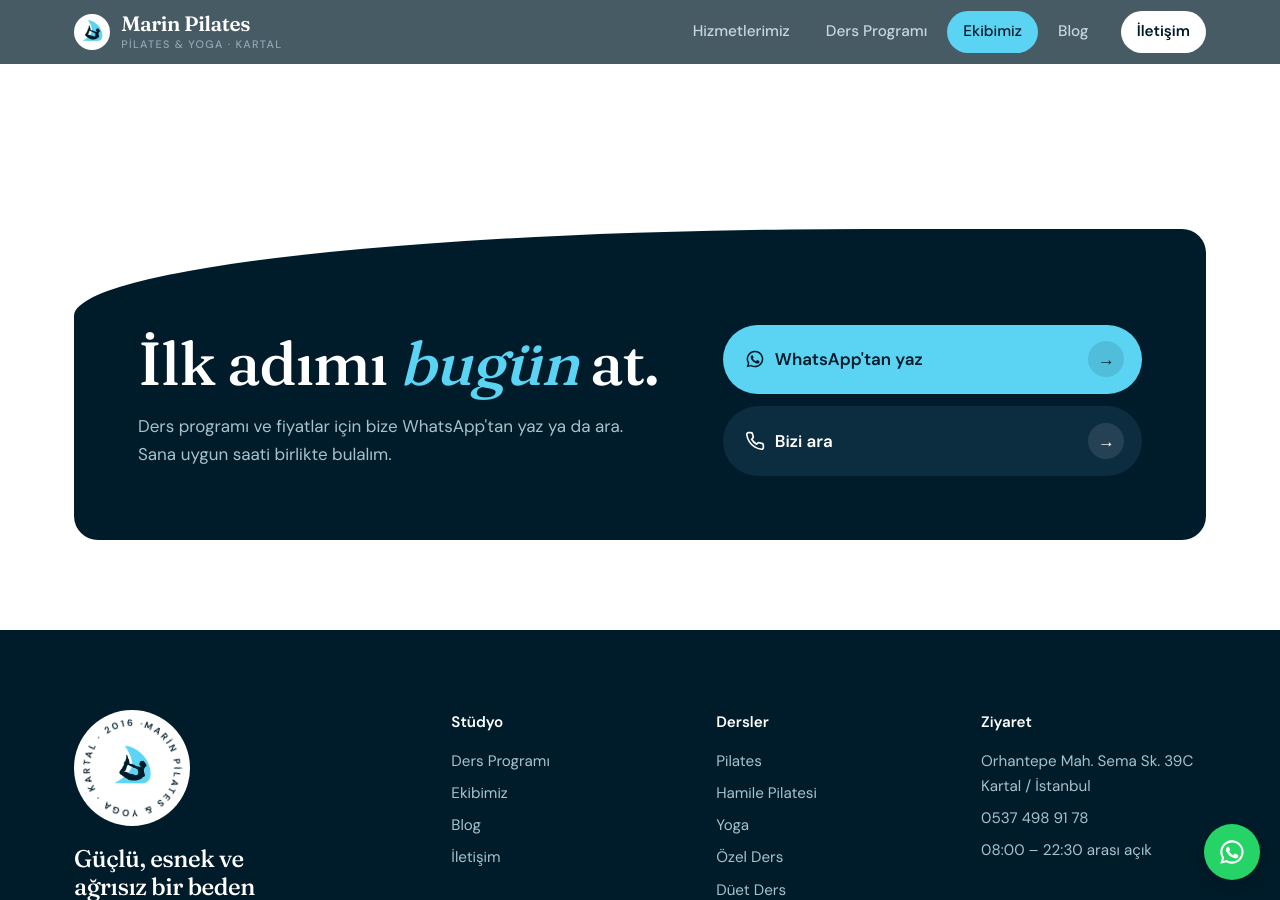
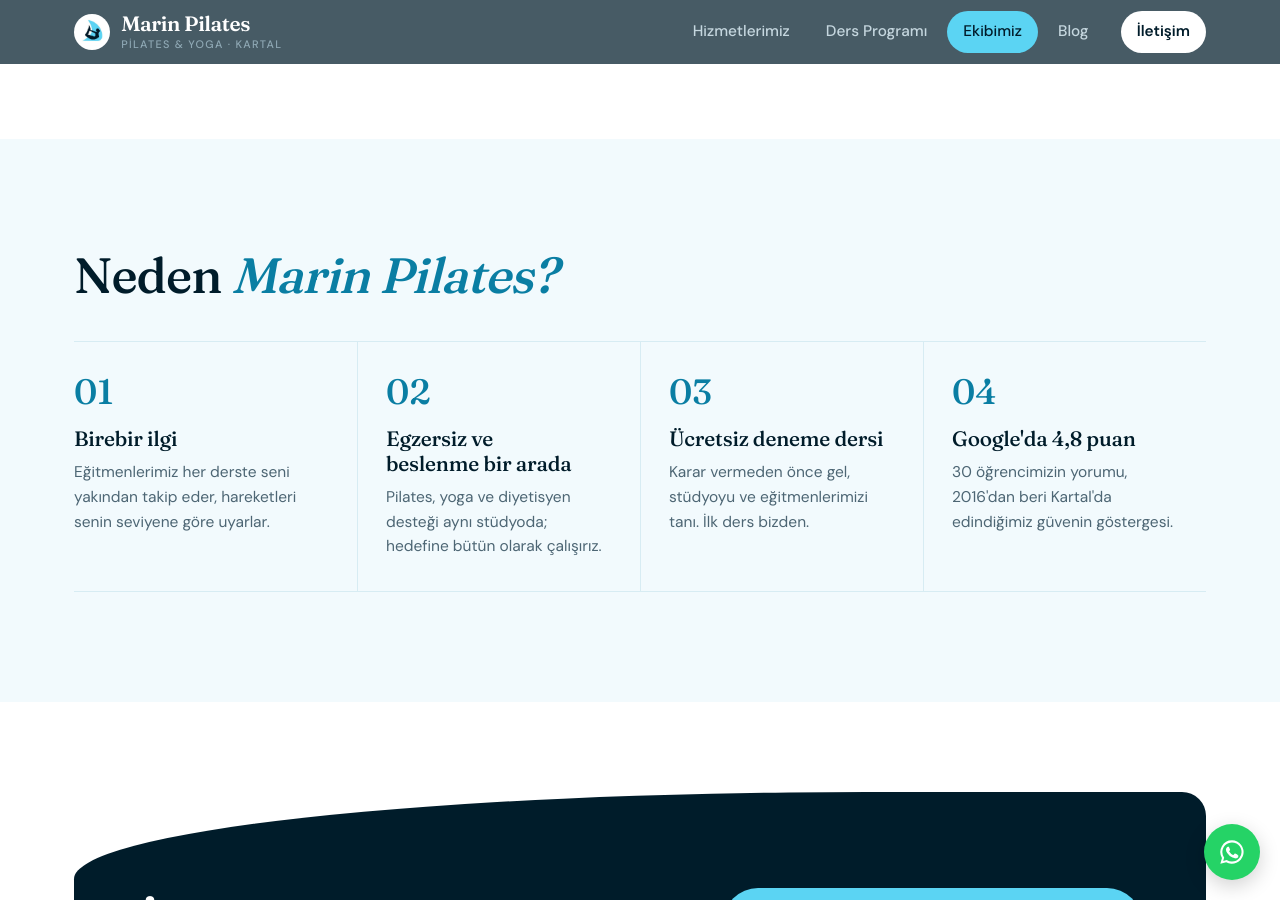
Before and after one commit to irembasoglu/pilates, a Jekyll site: the page built from ekibimiz.html, in a window 1280 px wide and 900 px high, scrolled down 2521 px. Built offline with Jekyll 4.4.1, drawn with Linux system fonts in a browser that asks for light colours.

Commit message:
Ekibimiz sayfasına 'Neden Marin Pilates?' bölümü
Co-Authored-By: Claude Opus 5.5 <noreply@anthropic.com>
Claude-Session: https://claude.ai/code/session_01V8pagf3RSBv4mF8qP7Bptg

```diff
--- a/ekibimiz.html
+++ b/ekibimiz.html
@@ -30,4 +30,32 @@ aciklama: Marin Pilates'in uluslararası sertifikalı eğitmenleri ve diyetisyen
   </div>
 </section>
 
+<section class="section section-mist s-block">
+  <div class="container">
+    <h2 class="s-why-title">Neden <em>Marin Pilates?</em></h2>
+    <div class="features-grid why-marin">
+      <div class="feature">
+        <span class="feature-num">01</span>
+        <h3>Birebir ilgi</h3>
+        <p>Eğitmenlerimiz her derste seni yakından takip eder, hareketleri senin seviyene göre uyarlar.</p>
+      </div>
+      <div class="feature">
+        <span class="feature-num">02</span>
+        <h3>Egzersiz ve beslenme bir arada</h3>
+        <p>Pilates, yoga ve diyetisyen desteği aynı stüdyoda; hedefine bütün olarak çalışırız.</p>
+      </div>
+      <div class="feature">
+        <span class="feature-num">03</span>
+        <h3>Ücretsiz deneme dersi</h3>
+        <p>Karar vermeden önce gel, stüdyoyu ve eğitmenlerimizi tanı. İlk ders bizden.</p>
+      </div>
+      <div class="feature">
+        <span class="feature-num">04</span>
+        <h3>Google'da {{ site.data.yorumlar.puan }} puan</h3>
+        <p>{{ site.data.yorumlar.sayi }} öğrencimizin yorumu, 2016'dan beri Kartal'da edindiğimiz güvenin göstergesi.</p>
+      </div>
+    </div>
+  </div>
+</section>
+
 {% include cta.html %}
```
